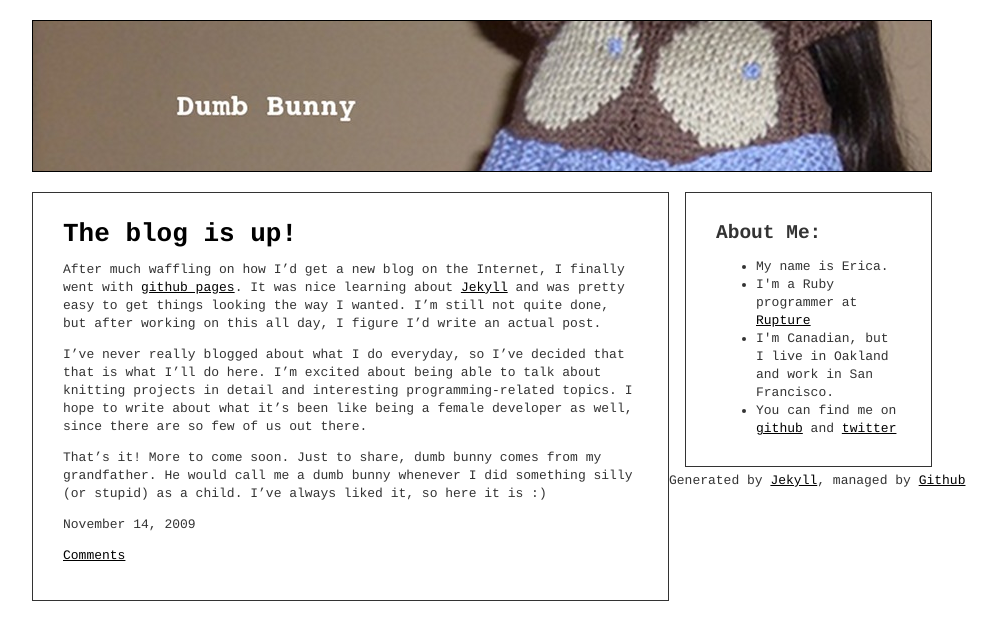
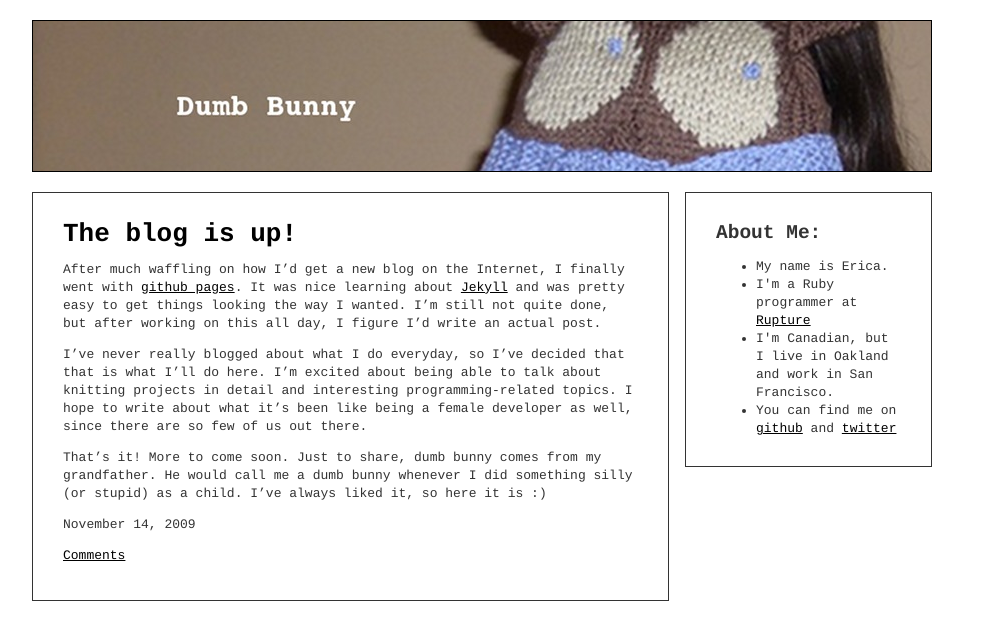
Before and after one commit to pui/pui.github.io, a Jekyll site: the page built from index.html, in a window 1280 px wide. Shown: the top 640 px of the page, without its empty margins (158-1154 px from the left). Built offline with Jekyll 4.4.1, drawn with Linux system fonts in a browser that asks for light colours; comment, search, counter and statistics services are not loaded.

Commit message:
Removing footer

```diff
--- a/_layouts/default.html
+++ b/_layouts/default.html
@@ -41,9 +41,6 @@
         </div>
       </div>
     </div>
-    <div id="footer">
-      Generated by <a href='http://wiki.github.com/mojombo/jekyll'>Jekyll</a>, managed by <a href='http://www.github.com'>Github</a>
-    </div>
     <script type="text/javascript">
     //<![CDATA[
     (function() {
--- a/css/style.css
+++ b/css/style.css
@@ -89,8 +89,3 @@ h1 a {
 
 #about {
   padding: 15px 30px; }
-
-#footer {
-  padding-top: 5px;
-  float: left;
-}
```
